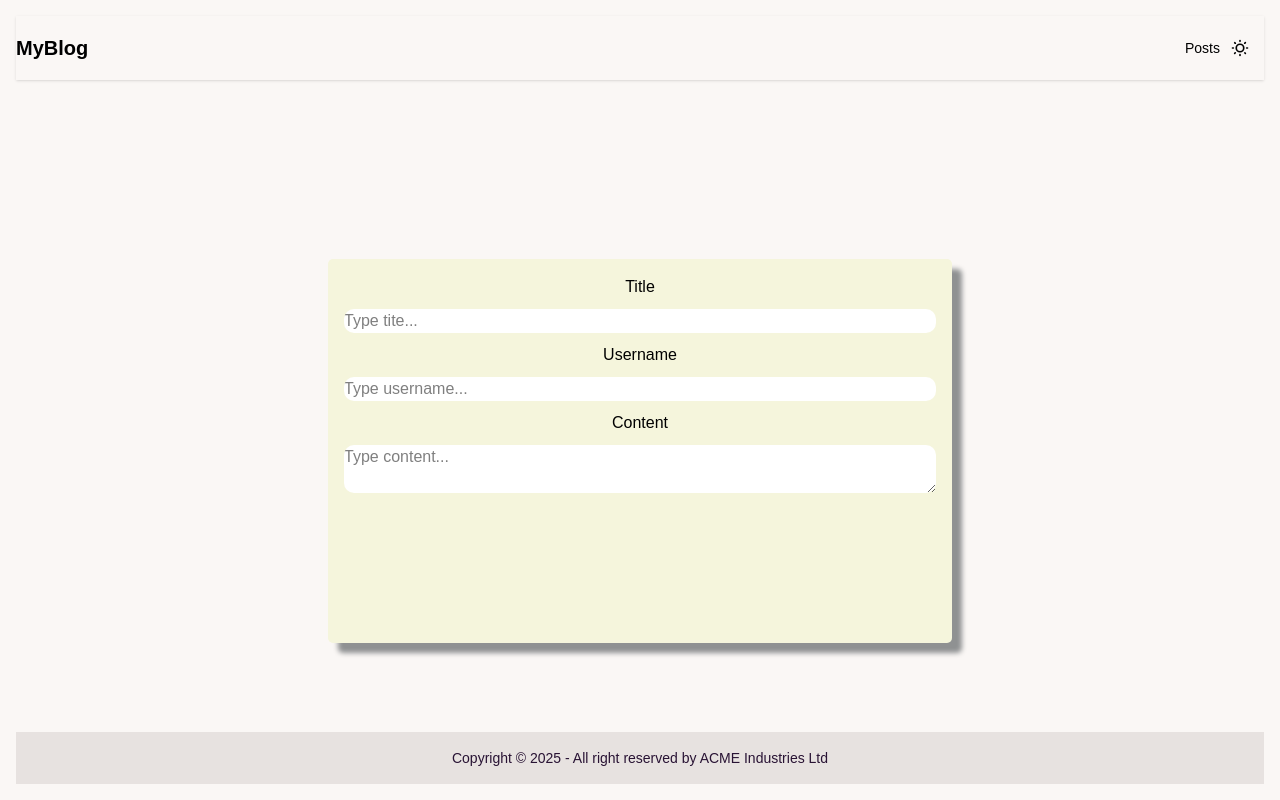
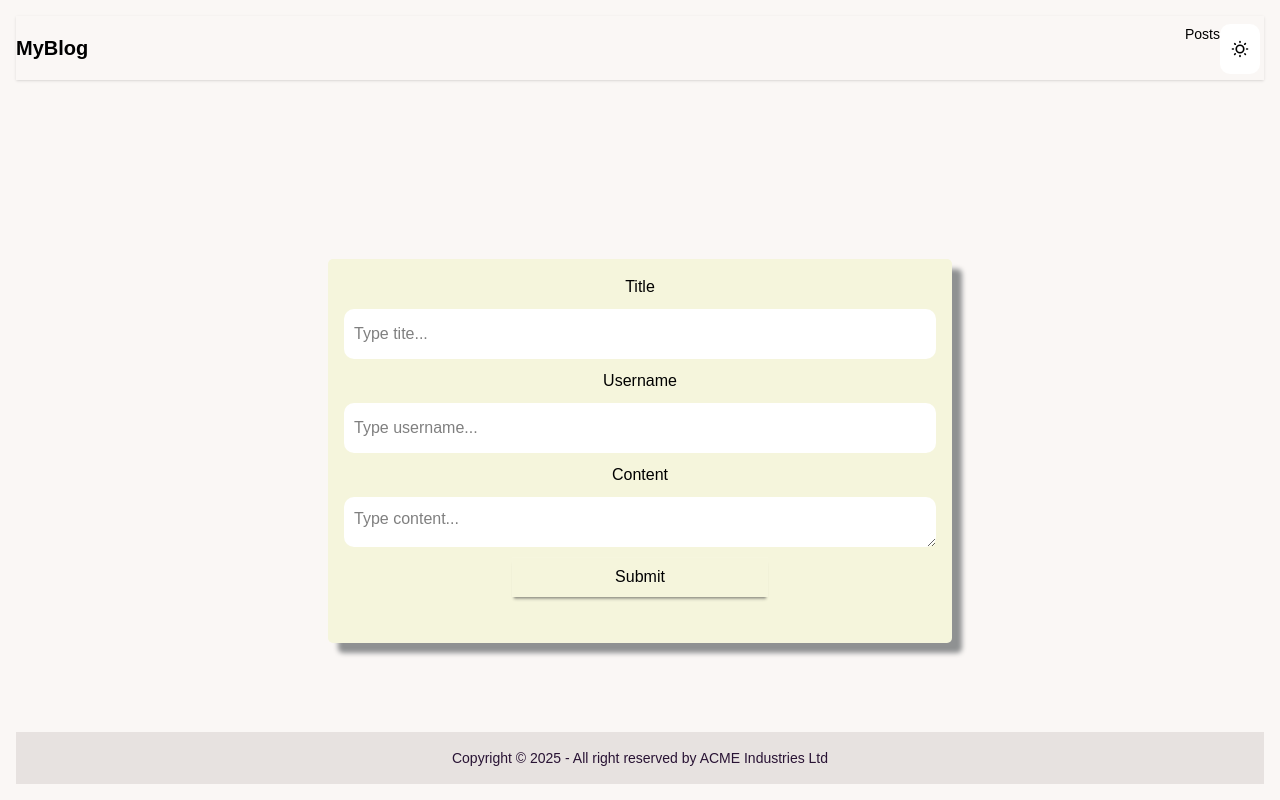
Before and after one commit to JGuzman87/Next-Blog, a Next.js app: page / in a window 1280 px wide. Built offline with nearby package versions, Linux system fonts and the light colour scheme.

Commit message:
updated form

```diff
--- a/src/components/Form.css
+++ b/src/components/Form.css
@@ -16,5 +16,7 @@
 input, textarea {
     background-color: white;
     border-radius: 10px;
+    padding: 10px;
+    height: 50px;
     width: 100%;
 }
--- a/src/components/Form.tsx
+++ b/src/components/Form.tsx
@@ -1,19 +1,60 @@
-import React from 'react'
-import './Form.css';
+"use client";
+import { useState } from "react";
+import "./Form.css";
 
 const Form = () => {
+  const [title, setTitle] = useState("");
+  const [username, setUserName] = useState("");
+  const [content, setContent] = useState("");
 
+  const handleChange = (e: any) => {
+    const { name, value } = e.target;
+
+    if (name === "title") {
+      setTitle(value);
+    } else if (name === "username") {
+      setUserName(value);
+    } else if (name === "content") {
+      setContent(value);
+    }
+  };
+
+  const handleClick = (e: any) => {
+    e.preventDefault();
+    console.log("clicked");
+  };
 
   return (
-    <form className='form-container'>
+    <form className="form-container">
       <label htmlFor="title">Title</label>
-      <input type="title" id="title" placeholder='Type tite...'/>
+      <input
+        value={title}
+        name="title"
+        id="title"
+        onChange={handleChange}
+        placeholder="Type tite..."
+      />
       <label htmlFor="username">Username</label>
-      <input type="username" id="username" placeholder='Type username...' />
+      <input
+        value={username}
+        name="username"
+        onChange={handleChange}
+        id="username"
+        placeholder="Type username..."
+      />
       <label htmlFor="content">Content</label>
-      <textarea id="content" placeholder='Type content...'></textarea>
+      <textarea
+        value={content}
+        name="content"
+        id="content"
+        onChange={handleChange}
+        placeholder="Type content..."
+      ></textarea>
+      <button className="btn btn-neutral btn-wide" onClick={handleClick}>
+        Submit
+      </button>
     </form>
   );
-}
+};
 
-export default Form
+export default Form;
```
